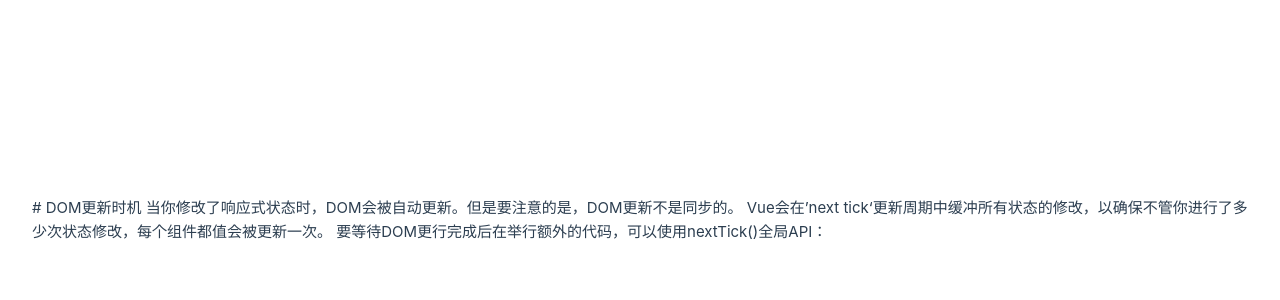
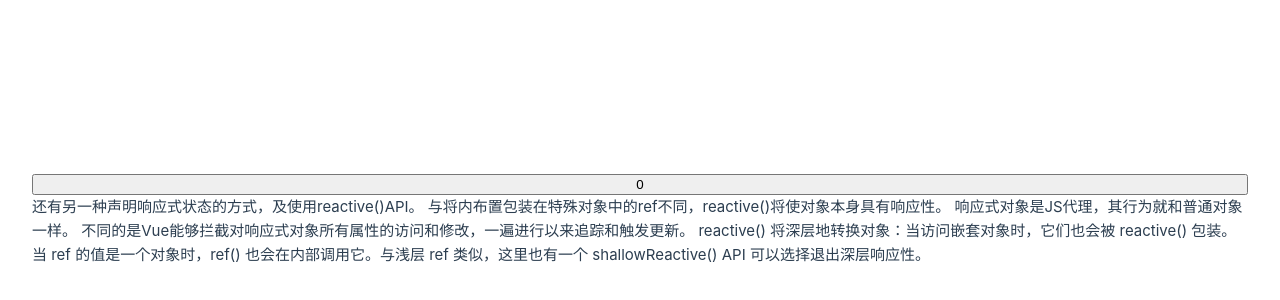
Before and after one commit to ShenlongDev/vue_xx, a Vue app: page / in a window 1280 px wide. Shown: the part 180-480 px from the top of the page. Built offline with nearby package versions, Linux system fonts and the light colour scheme.

Commit message:
reactive concept

```diff
--- a/src/MyApp.vue
+++ b/src/MyApp.vue
@@ -1,19 +1,19 @@
 <script setup>
-import { nextTick } from 'vue'
+import { reactive } from 'vue'
 
-async function increment() {
-  count.value++
-  await nextTick()
-  // 现在 DOM 已经更新了
-}
+const state = reactive({ count: 0 })
 </script>
 
 <template>
-  # DOM更新时机
-  当你修改了响应式状态时，DOM会被自动更新。但是要注意的是，DOM更新不是同步的。
-  Vue会在’next tick‘更新周期中缓冲所有状态的修改，以确保不管你进行了多少次状态修改，每个组件都值会被更新一次。
+  <button @click="state.count++">
+    {{ state.count }}
+  </button>
 
-  要等待DOM更行完成后在举行额外的代码，可以使用nextTick()全局API：
+  还有另一种声明响应式状态的方式，及使用reactive()API。
+  与将内布置包装在特殊对象中的ref不同，reactive()将使对象本身具有响应性。
+  响应式对象是JS代理，其行为就和普通对象一样。
+  不同的是Vue能够拦截对响应式对象所有属性的访问和修改，一遍进行以来追踪和触发更新。
+  reactive() 将深层地转换对象：当访问嵌套对象时，它们也会被 reactive() 包装。当 ref 的值是一个对象时，ref() 也会在内部调用它。与浅层 ref 类似，这里也有一个 shallowReactive() API 可以选择退出深层响应性。
 </template>
 
 <style scoped></style>
```
